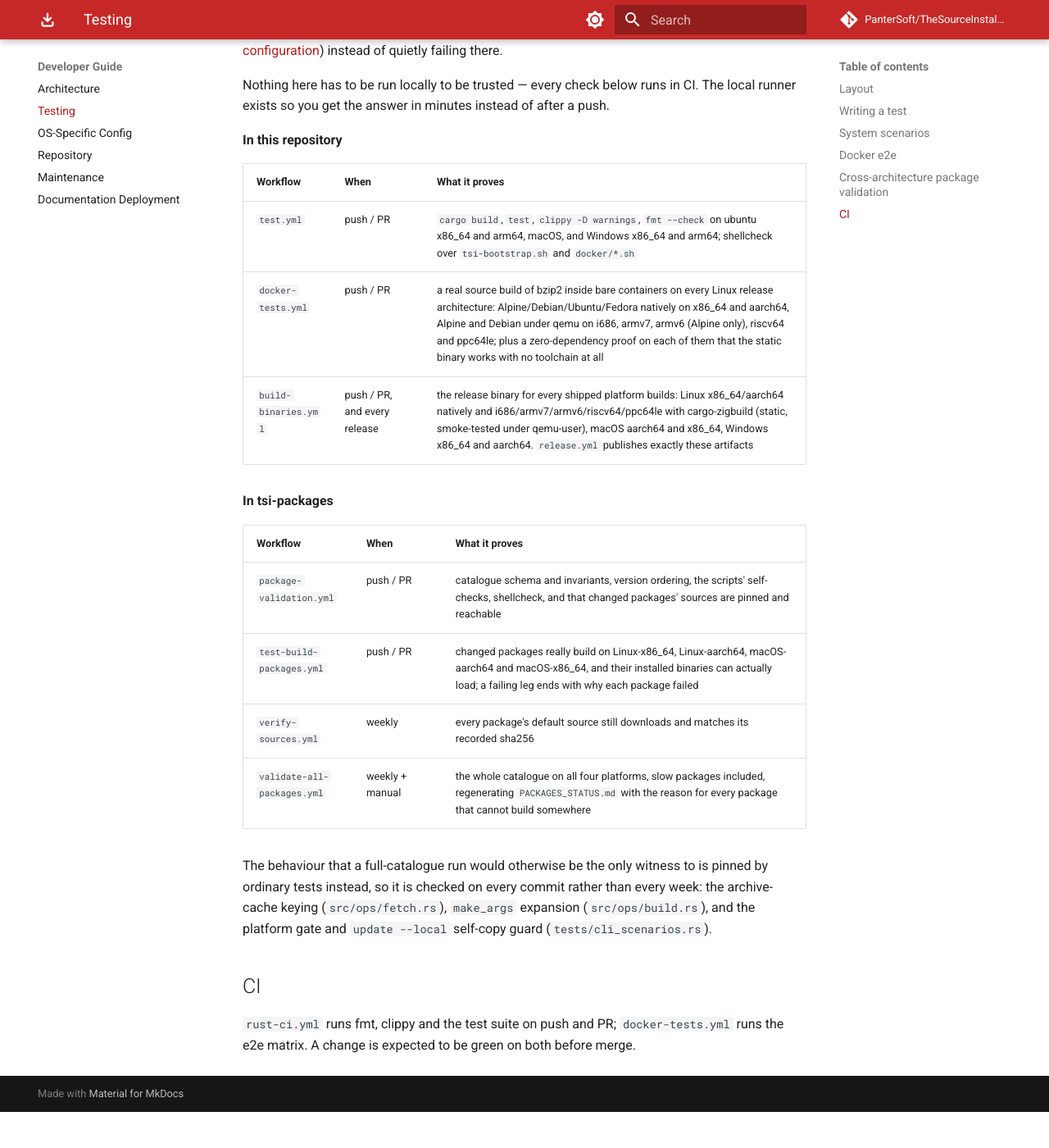
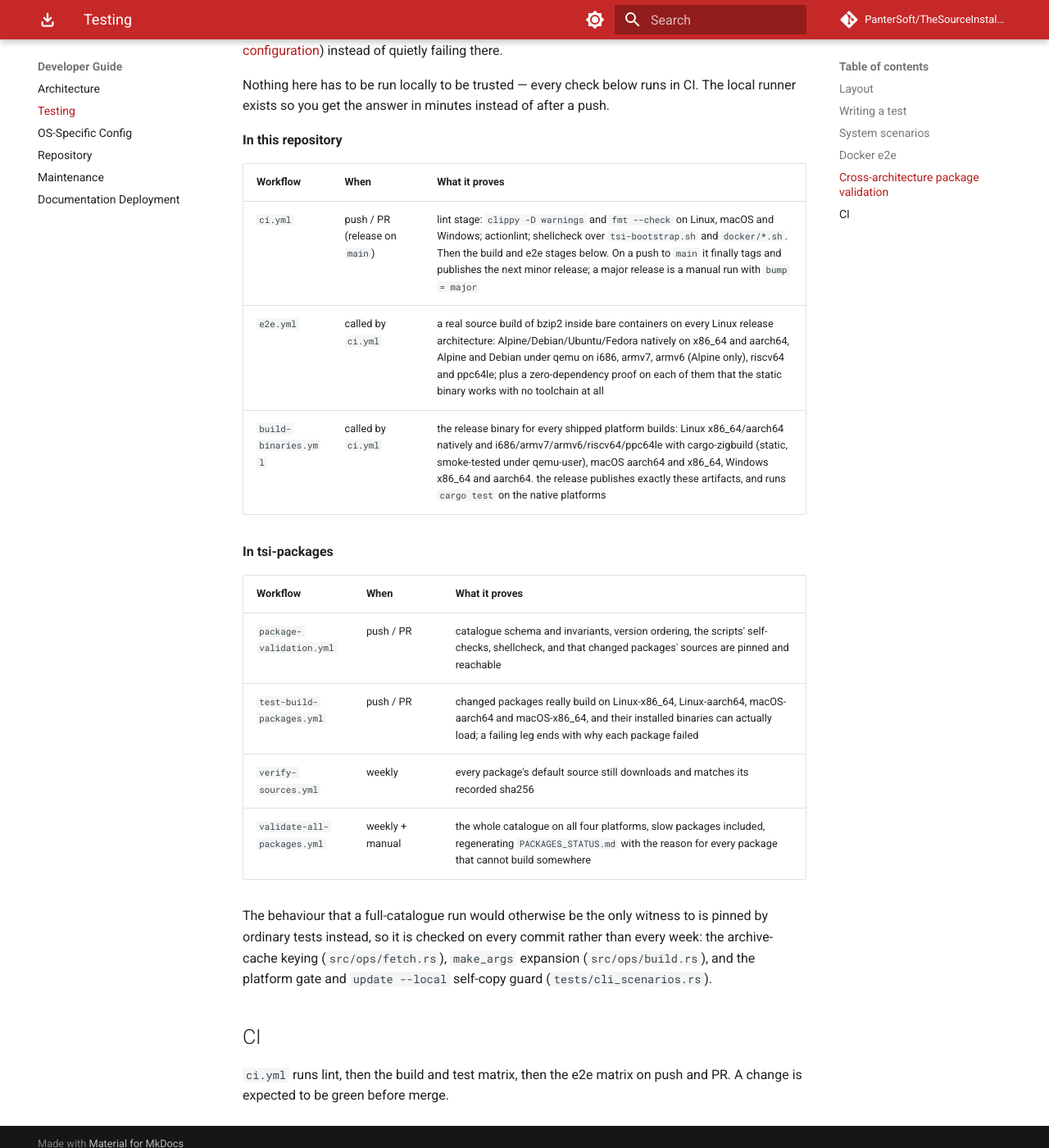
Before and after one commit to PanterSoft/TheSourceInstaller, an MkDocs documentation site: the page built from docs/developer-guide/testing.md, in a window 1280 px wide and 1400 px high, scrolled down 2905 px. Shown: the whole window at 82% size. Built offline with MkDocs 1.6.1 and Material for MkDocs 9.7.7, drawn with Linux system fonts in a browser that asks for light colours; comment, search, counter and statistics services are not loaded; the version menu is left out; before the commit the page ends 4261 px from its top, so only the background shows below that.

Commit message:
Update docs for the consolidated CI and release workflow
Co-Authored-By: Claude Sonnet 5.5 <noreply@anthropic.com>
Claude-Session: https://claude.ai/code/session_01LaN67SLurGM4usXb9Z2ZT4

````diff
--- a/.gitlab-ci.yml
+++ b/.gitlab-ci.yml
@@ -1,4 +1,4 @@
-# GitLab CI: mirrors the Rust CI steps from .github/workflows/rust-ci.yml.
+# GitLab CI: mirrors the Rust CI steps from the lint and build stages of .github/workflows/ci.yml.
 # Primary CI is GitHub Actions; this file is for GitLab-based mirrors and forks.
 
 stages:
--- a/docs/developer-guide/testing.md
+++ b/docs/developer-guide/testing.md
@@ -70,7 +70,7 @@ When you fix a bug that only shows up in one of those states, add the state here
 
 ## Docker e2e
 
-Real source builds across distros live in `docker/` and run in the `docker-tests`
+Real source builds across distros live in `docker/` and run in the `e2e.yml`
 workflow:
 
 ```bash
@@ -119,9 +119,9 @@ runner exists so you get the answer in minutes instead of after a push.
 
 | Workflow | When | What it proves |
 |---|---|---|
-| `test.yml` | push / PR | `cargo build`, `test`, `clippy -D warnings`, `fmt --check` on ubuntu x86_64 and arm64, macOS, and Windows x86_64 and arm64; shellcheck over `tsi-bootstrap.sh` and `docker/*.sh` |
-| `docker-tests.yml` | push / PR | a real source build of bzip2 inside bare containers on every Linux release architecture: Alpine/Debian/Ubuntu/Fedora natively on x86_64 and aarch64, Alpine and Debian under qemu on i686, armv7, armv6 (Alpine only), riscv64 and ppc64le; plus a zero-dependency proof on each of them that the static binary works with no toolchain at all |
-| `build-binaries.yml` | push / PR, and every release | the release binary for every shipped platform builds: Linux x86_64/aarch64 natively and i686/armv7/armv6/riscv64/ppc64le with cargo-zigbuild (static, smoke-tested under qemu-user), macOS aarch64 and x86_64, Windows x86_64 and aarch64. `release.yml` publishes exactly these artifacts |
+| `ci.yml` | push / PR (release on `main`) | lint stage: `clippy -D warnings` and `fmt --check` on Linux, macOS and Windows; actionlint; shellcheck over `tsi-bootstrap.sh` and `docker/*.sh`. Then the build and e2e stages below. On a push to `main` it finally tags and publishes the next minor release; a major release is a manual run with `bump = major` |
+| `e2e.yml` | called by `ci.yml` | a real source build of bzip2 inside bare containers on every Linux release architecture: Alpine/Debian/Ubuntu/Fedora natively on x86_64 and aarch64, Alpine and Debian under qemu on i686, armv7, armv6 (Alpine only), riscv64 and ppc64le; plus a zero-dependency proof on each of them that the static binary works with no toolchain at all |
+| `build-binaries.yml` | called by `ci.yml` | the release binary for every shipped platform builds: Linux x86_64/aarch64 natively and i686/armv7/armv6/riscv64/ppc64le with cargo-zigbuild (static, smoke-tested under qemu-user), macOS aarch64 and x86_64, Windows x86_64 and aarch64. the release publishes exactly these artifacts, and runs `cargo test` on the native platforms |
 
 **In tsi-packages**
 
@@ -139,5 +139,5 @@ the platform gate and `update --local` self-copy guard (`tests/cli_scenarios.rs`
 
 ## CI
 
-`rust-ci.yml` runs fmt, clippy and the test suite on push and PR; `docker-tests.yml` runs
-the e2e matrix. A change is expected to be green on both before merge.
+`ci.yml` runs lint, then the build and test matrix, then the e2e matrix on push and PR.
+A change is expected to be green before merge.
````
Also changed, not shown: 2 other files.
